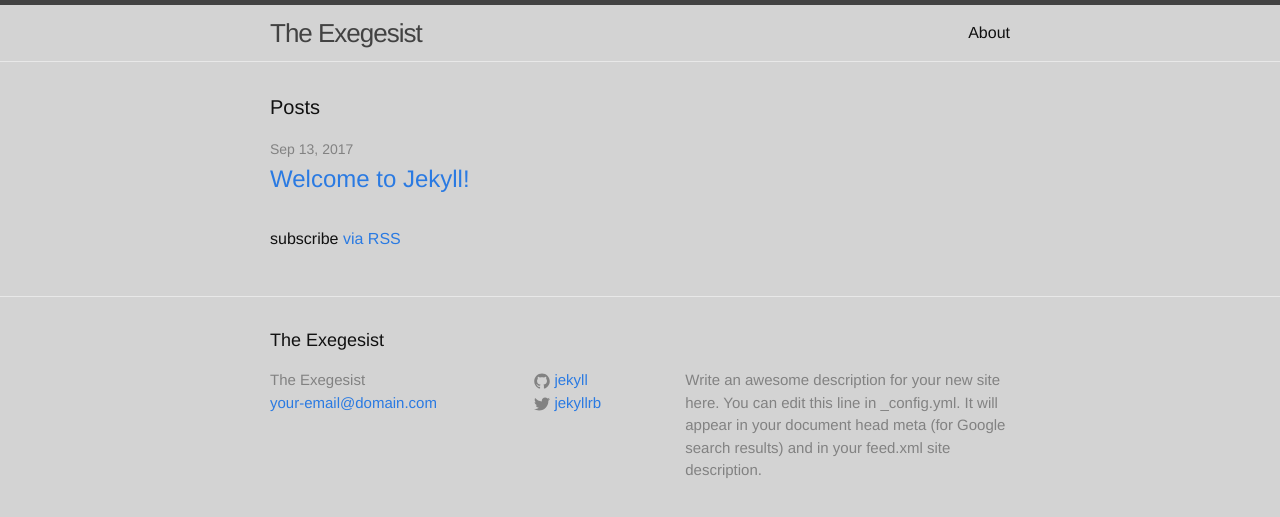
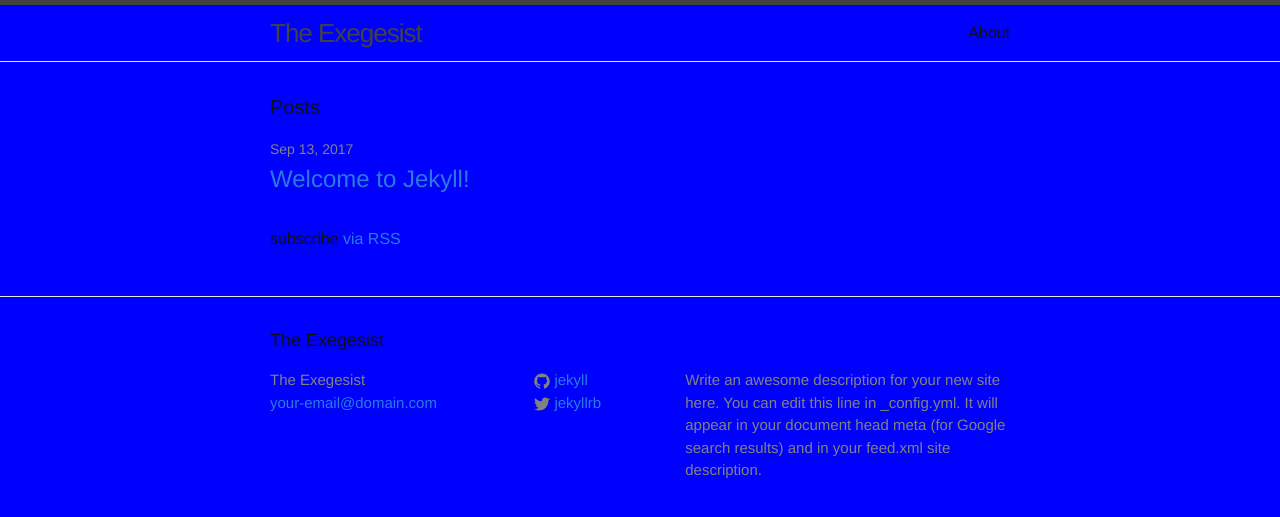
Before and after one commit to doulosiyxy/theexegesist, a Jekyll site: the page built from index.html, in a window 1280 px wide. Shown: the top 517 px of the page. Built offline with Jekyll 4.4.1, drawn with Linux system fonts in a browser that asks for light colours.

Commit message:
Update _base.scss

```diff
--- a/_sass/_base.scss
+++ b/_sass/_base.scss
@@ -16,7 +16,7 @@ dl, dd, ol, ul, figure {
 body {
     font: $base-font-weight #{$base-font-size}/#{$base-line-height} $base-font-family;
     color: $text-color;
-    background-color: LightGray;
+    background-color: blue;
     -webkit-text-size-adjust: 100%;
     -webkit-font-feature-settings: "kern" 1;
     -moz-font-feature-settings: "kern" 1;
```
